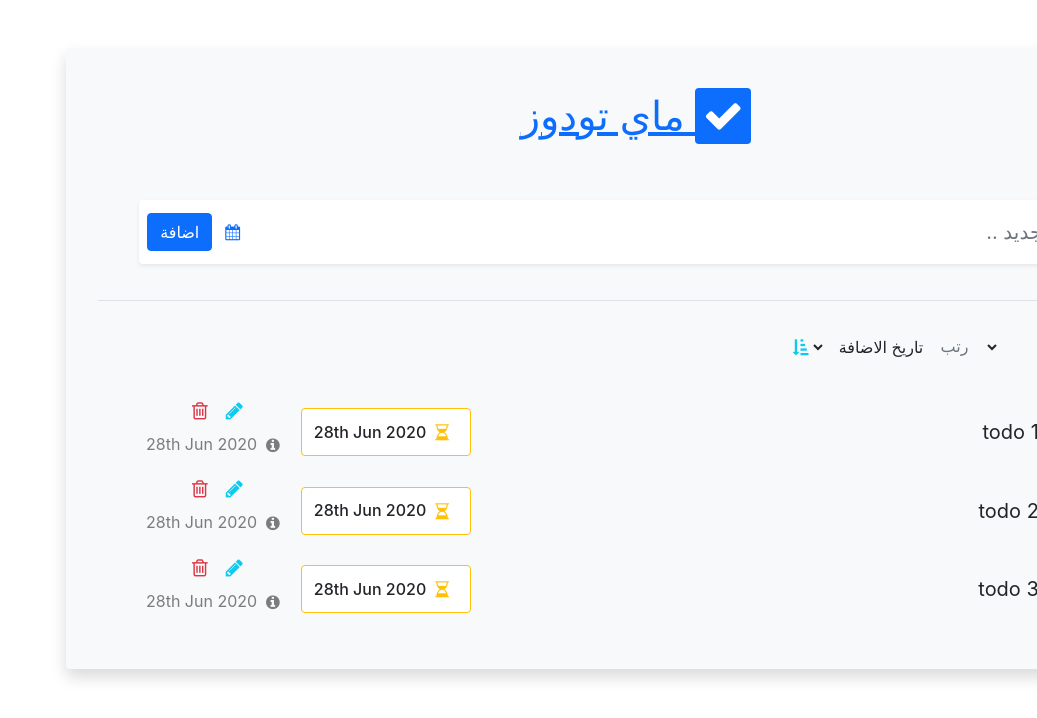
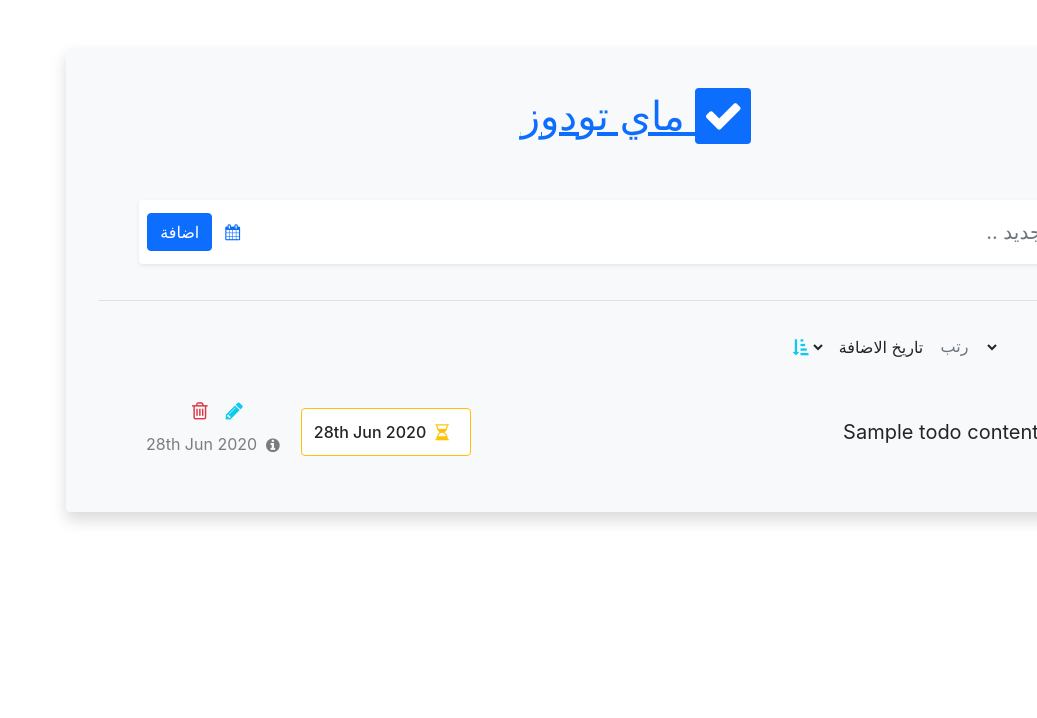
Before and after one commit to ElsaiedSamaka/myTODOz, a Next.js app in the folder clinet/: page / in a window 1280 px wide. Shown: the top 718 px of the page, without its empty margins (243-1280 px from the left). Built offline with nearby package versions, Linux system fonts and the light colour scheme.

Commit message:
setup todos context and reducer

```diff
--- a/clinet/components/TodoItem.jsx
+++ b/clinet/components/TodoItem.jsx
@@ -1,4 +1,4 @@
-const TodoItem = ({ title }) => {
+const TodoItem = ({ todo }) => {
   return (
     <div className='row px-3 align-items-center todo-item rounded'>
       <div className='col-auto m-1 p-0 d-flex align-items-center'>
@@ -22,8 +22,8 @@ const TodoItem = ({ title }) => {
           type='text'
           className='form-control form-control-lg border-0 edit-todo-input bg-transparent rounded px-3'
           readOnly
-          value={title}
-          title={title}
+          value={todo}
+          title={todo}
           onChange=''
         />
       </div>
--- /dev/null
+++ b/clinet/components/TodoList.jsx
@@ -0,0 +1,19 @@
+import { useContext } from "react";
+import { GlobalContext } from "../context/GlobalState";
+import TodoItem from "./TodoItem";
+export default function TodoList(props) {
+  const { todos } = useContext(GlobalContext);
+  return (
+    <div className='row mx-1 px-5 pb-3 w-80'>
+      <div className='col mx-auto'>
+        <ol>
+          {todos.map((todo, i) => (
+            <li key={todo.id}>
+              <TodoItem todo={todo.content} />
+            </li>
+          ))}
+        </ol>
+      </div>
+    </div>
+  );
+}
--- /dev/null
+++ b/clinet/context/GlobalState.js
@@ -0,0 +1,53 @@
+import React, { createContext, useReducer } from "react";
+import todosReducer from "./TodoReducer";
+
+const initialState = {
+  todos: [
+    {
+      id: 1,
+      content: "Sample todo content",
+      created_date: Date.now(),
+      due_date: Date.now(),
+    },
+  ],
+};
+
+export const GlobalContext = createContext(initialState);
+
+export const GlobalProvider = ({ children }) => {
+  const [state, dispatch] = useReducer(todosReducer, initialState);
+
+  function removeTodo(id) {
+    dispatch({
+      type: "REMOVE_TODO",
+      payload: id,
+    });
+  }
+
+  function addTodo(todo) {
+    dispatch({
+      type: "ADD_TODO",
+      payload: todo,
+    });
+  }
+
+  function editTodo(todo) {
+    dispatch({
+      type: "EDIT_TODO",
+      payload: todo,
+    });
+  }
+
+  return (
+    <GlobalContext.Provider
+      value={{
+        todos: state.todos,
+        removeTodo,
+        addTodo,
+        editTodo,
+      }}
+    >
+      {children}
+    </GlobalContext.Provider>
+  );
+};
--- /dev/null
+++ b/clinet/context/TodoReducer.js
@@ -0,0 +1,29 @@
+export default (state, action) => {
+  switch (action.type) {
+    case "REMOVE_TODO":
+      return {
+        ...state,
+        todos: state.todos.filter((todo) => todo.id !== action.payload),
+      };
+    case "ADD_TODO":
+      return {
+        ...state,
+        todos: [
+          ...state.todos,
+          { ...action.payload, id: state.todos[state.todos.length - 1].id + 1 },
+        ],
+      };
+    case "EDIT_TODO":
+      return {
+        ...state,
+        todos: state.todos.map((todo) => {
+          if (todo.id === action.payload.id) {
+            return action.payload;
+          }
+          return todo;
+        }),
+      };
+    default:
+      return state;
+  }
+};
--- a/clinet/pages/index.js
+++ b/clinet/pages/index.js
@@ -3,12 +3,12 @@ import Script from "next/script";
 import AppTitle from "../components/AppTitle";
 import CreateTODO from "../components/CreateTODO";
 import FilterBar from "../components/FilterBar";
-import TodoItem from "../components/TodoItem";
+import TodoList from "../components/TodoList";
+import { GlobalProvider } from "../context/GlobalState";
 import "../styles/Home.module.css";
-const list = ["todo 1", "todo 2", "todo 3"];
-
 export default function Home() {
   return (
+    <GlobalProvider>
       <div>
         <Head>
           <title>Create Next App</title>
@@ -27,18 +27,7 @@ export default function Home() {
             {/* <!-- View options section --> */}
             <FilterBar />
             {/* <!-- Todo list section --> */}
-          <div className='row mx-1 px-5 pb-3 w-80'>
-            <div className='col mx-auto'>
-              {/* <!-- Todo Item 2 --> */}
-              <ol>
-                {list.map((t, i) => (
-                  <li key={i}>
-                    <TodoItem title={t} />
-                  </li>
-                ))}
-              </ol>
-            </div>
-          </div>
+            <TodoList />
           </div>
           <Script
             src='https://cdn.jsdelivr.net/npm/bootstrap@5.0.2/dist/js/bootstrap.bundle.min.js'
@@ -47,5 +36,6 @@ export default function Home() {
           />
         </body>
       </div>
+    </GlobalProvider>
   );
 }
```
Lines whose indentation alone changed are shown as unchanged.
